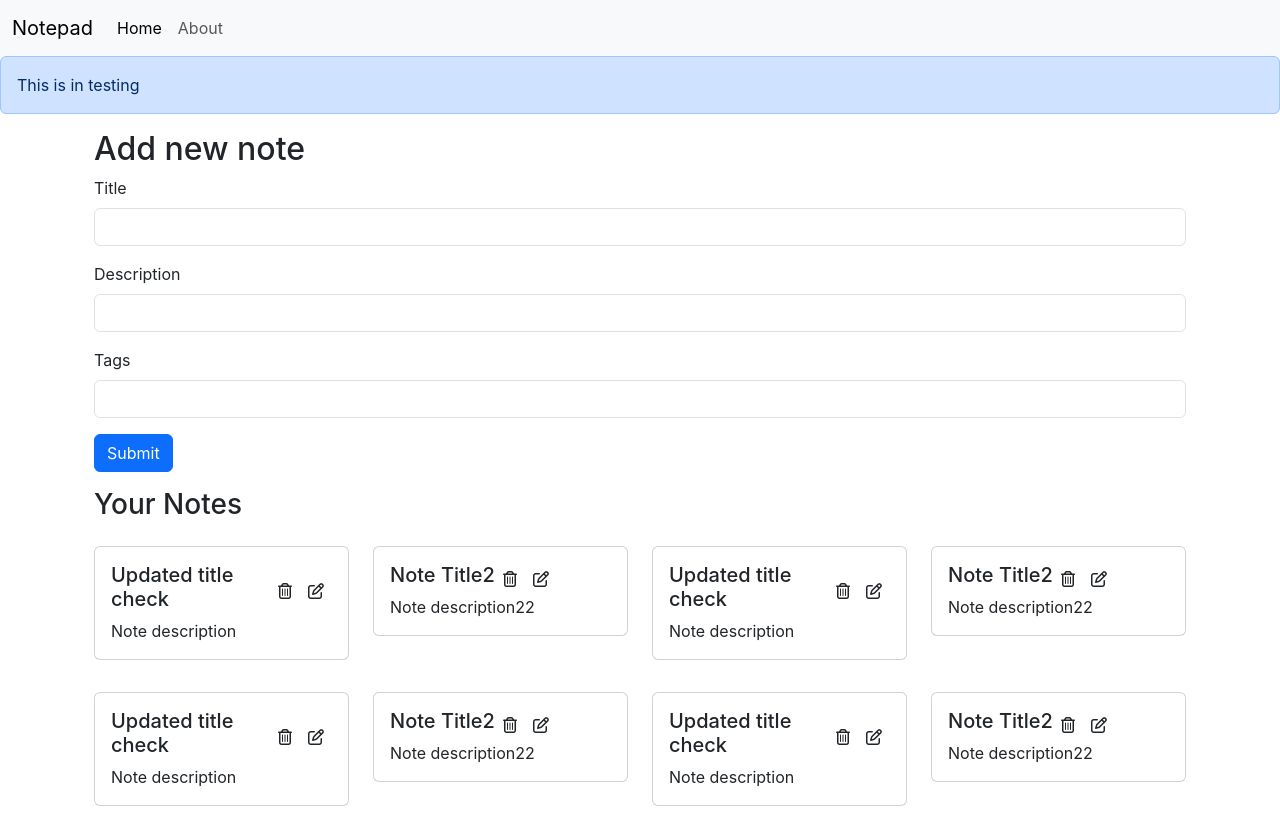
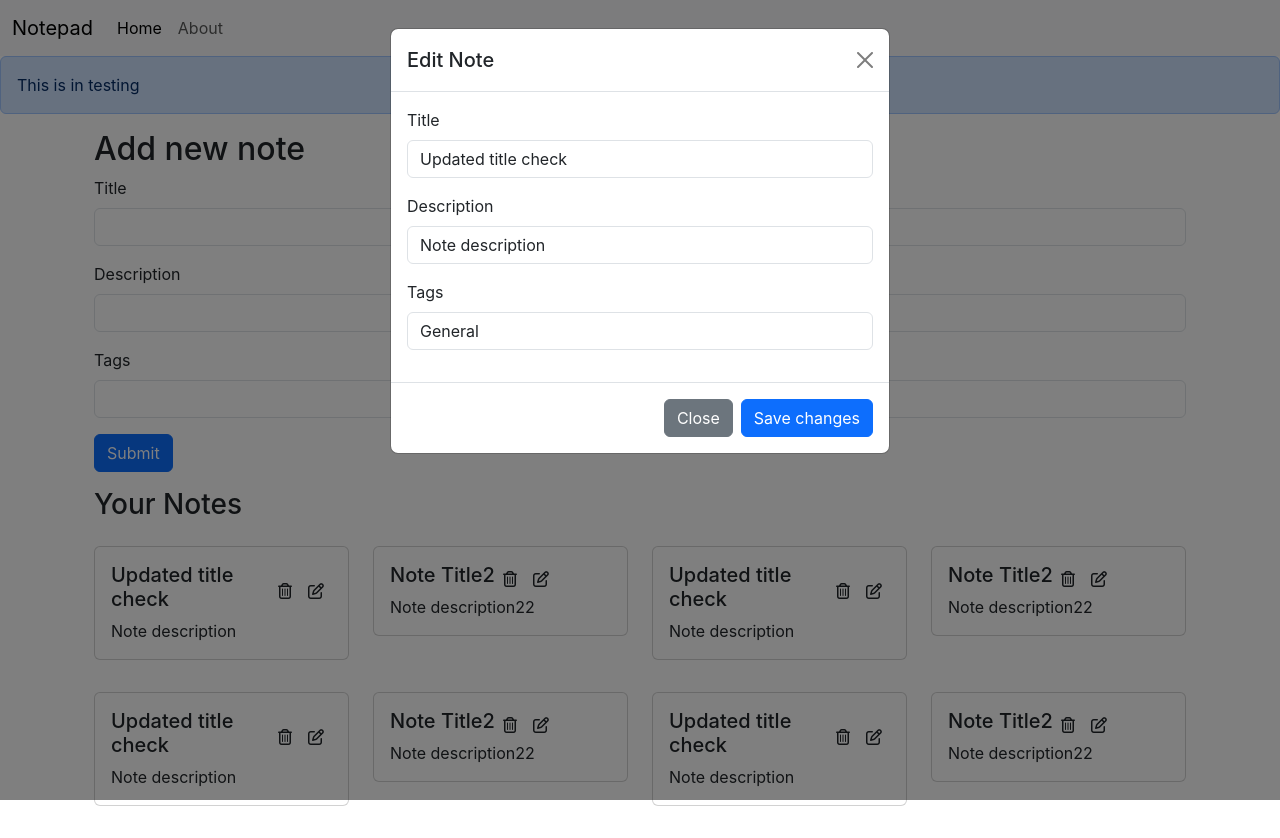
Before and after one commit to 5AIPAVAN/Notepad-Understanding-React, a React (Create React App) app: page / in a window 1280 px wide. Both pictures are taken after a click on the icon 316 px from the left and 590 px from the top of the page. Built offline with nearby package versions, Linux system fonts and the light colour scheme; no server answers.

Commit message:
Update function(client,server) added with edit model

```diff
--- a/src/components/NoteItem.js
+++ b/src/components/NoteItem.js
@@ -3,6 +3,7 @@ import noteContext from '../context/notes/noteContext';
 
 export default function NoteItem(props) {
     const note = props.note;
+    const {updateNote} = props;
 
     const contextt = useContext(noteContext);
     const {deleteNote} = contextt;
@@ -14,7 +15,7 @@ export default function NoteItem(props) {
                 <div className="d-flex align-items-center">
                     <h5 className="card-title">{note.title}</h5>
                     <i className="far fa-trash-alt mx-2" onClick={()=>deleteNote(note._id)} ></i>
-                    <i className="far fa-edit mx-2" ></i>
+                    <i className="far fa-edit mx-2" onClick={()=>updateNote(note)} ></i>
                 </div>
                 <p className="card-text">{note.description}</p>
 
--- a/src/components/Notes.js
+++ b/src/components/Notes.js
@@ -1,23 +1,89 @@
-import React, { useContext, useEffect } from 'react'
+import React, { useContext, useEffect,useRef,useState } from 'react'
 import noteContext from '../context/notes/noteContext'
 import NoteItem from './NoteItem';
 export default function Notes() {
     let context = useContext(noteContext);
-    let {getNotes,notes} = context;
+    let {getNotes,notes,UpdateNote} = context;
+    const ref = useRef(null);
+    const closeref = useRef(null);
 
     useEffect(()=>{
+
         getNotes();
-    },[])
+    },[]);
+
+    console.log('Re rendered notes component -> check')
+
+
+    const [note,setNote] = useState({id:'',etitle:'',edescription:'',etags:''});
+
+    // remember the way we handled on change
+    const handleChange=(e)=>{
+        setNote({...note,[e.target.name]:e.target.value});
+    }
+
+    const handleSubmit=(e)=>{
+        e.preventDefault(); // prevents the default nature of the button -> i.e page refresh
+        UpdateNote(note.id,note.etitle,note.edescription,note.etags);
+        console.log('updateddd');
+        setNote({id:'',etitle:'',edescription:'',etags:''});
+        closeref.current.click();
+    }
+
+    const updateNote = (NoteFromChild) =>{
+        ref.current.click();
+        console.log("trying to udpate Note.....");
+        setNote({id:NoteFromChild._id,etitle:NoteFromChild.title,edescription:NoteFromChild.description,etags:NoteFromChild.tag});
+
+    }
 
     return (
+    <>
+
+        <button type="button" ref={ref} className="btn btn-primary d-none" data-bs-toggle="modal" data-bs-target="#exampleModal">
+          Launch demo modal
+        </button>
+
+
+        <div className="modal fade" id="exampleModal" tabIndex="-1" aria-labelledby="exampleModalLabel" aria-hidden="true">
+          <div className="modal-dialog">
+            <div className="modal-content">
+              <div className="modal-header">
+                <h1 className="modal-title fs-5" id="exampleModalLabel">Edit Note</h1>
+                <button type="button" className="btn-close" data-bs-dismiss="modal" aria-label="Close"></button>
+              </div>
+              <div className="modal-body">
+              <form >
+                <div className="mb-3">
+                    <label htmlFor="title" className="form-label">Title</label>
+                    <input type="text" className="form-control" name="etitle" value={note.etitle} id="exampleInputEmail1" aria-describedby="emailHelp" onChange={handleChange} />
+                </div>
+                <div className="mb-3">
+                    <label htmlFor="description" className="form-label">Description</label>
+                    <input type="text" className="form-control" name="edescription" value={note.edescription} id="exampleInputPassword1" onChange={handleChange}  />
+                </div>
+                <div className="mb-3">
+                    <label htmlFor="tags" className="form-label">Tags</label>
+                    <input type="text" className="form-control" name="etags" value={note.etags} id="exampleInputPassword1" onChange={handleChange}  />
+                </div>
+            </form>
+              </div>
+              <div className="modal-footer">
+                <button type="button" ref={closeref} className="btn btn-secondary" data-bs-dismiss="modal">Close</button>
+                <button type="button" onClick={handleSubmit} className="btn btn-primary">Save changes</button>
+              </div>
+            </div>
+          </div>
+        </div>
         <div className='row my-3'>
             <h3>Your Notes</h3>
             {
                 notes.map((note) =>
                     {
-                        return <NoteItem key={note._id} note={note}/>
+                        return <NoteItem key={note._id} updateNote={updateNote} note={note}/>
                     })
             }
         </div>
+        </>
     )
 }
--- a/src/context/notes/NoteState.js
+++ b/src/context/notes/NoteState.js
@@ -141,7 +141,7 @@ export default function NoteState(props) {
 
   const UpdateNote = async (id, title, description, tag) => {
 
-    const response = await fetch(`${host}/api/notes/updatenote/66f442af7925690a54cb5876`, {
+    const response = await fetch(`${host}/api/notes/updatenote/${id}`, {
       method: 'PUT',
       headers: {
         'Content-Type': 'application/json',
@@ -150,16 +150,21 @@ export default function NoteState(props) {
       body: JSON.stringify({ title, description, tag })
     })
 
-    const data_udpated = response.json();
+    const data_udpated = await response.json();
+
+    let newNotes = JSON.parse(JSON.stringify(notes));
 
     for (let i = 0; i < notes.length; i++) {
       const element = notes[i];
       if (element._id === id) {
-        element.title = title;
-        element.description = description;
-        element.tag = tag;
+        newNotes[i].title = title;
+        newNotes[i].description = description;
+        newNotes[i].tag = tag;
       }
     }
+
+    setNotes(newNotes);
+
     console.log(`element of id ${id} updated`);
   }
 
```
Also changed, not shown: Notes.txt.
